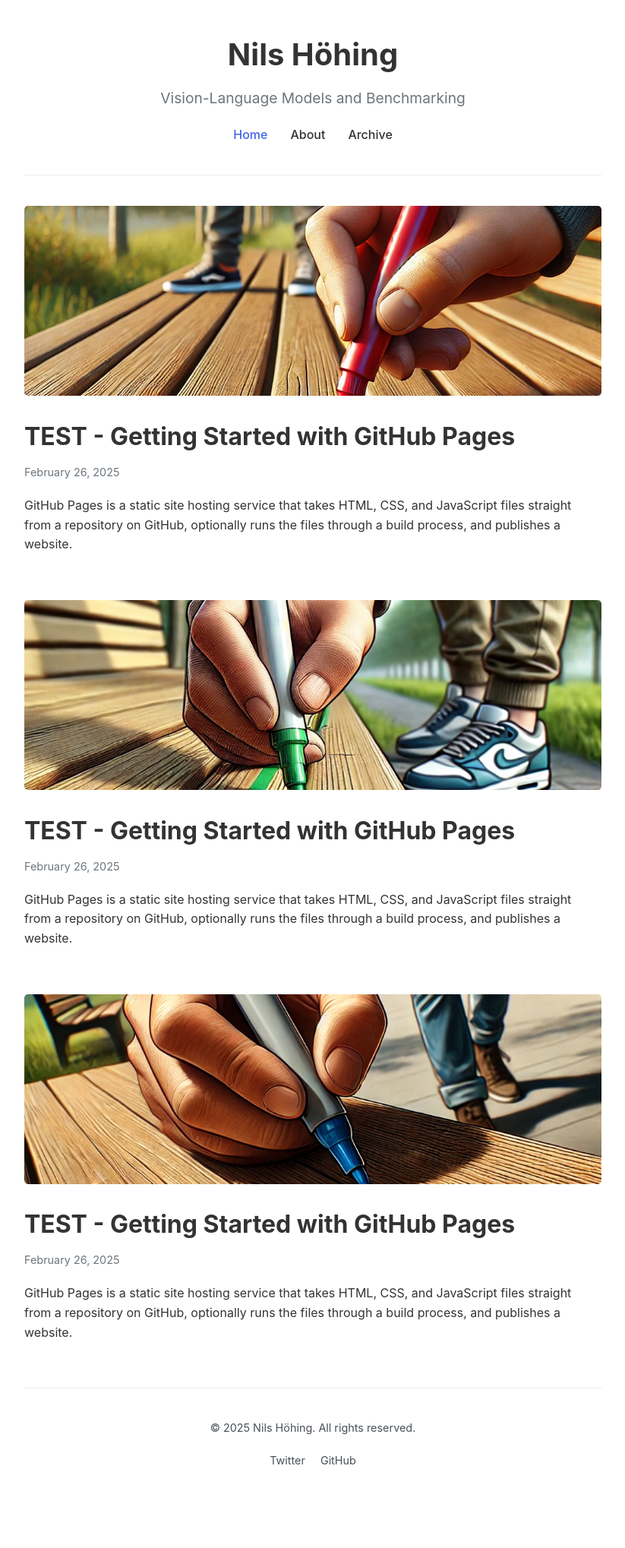
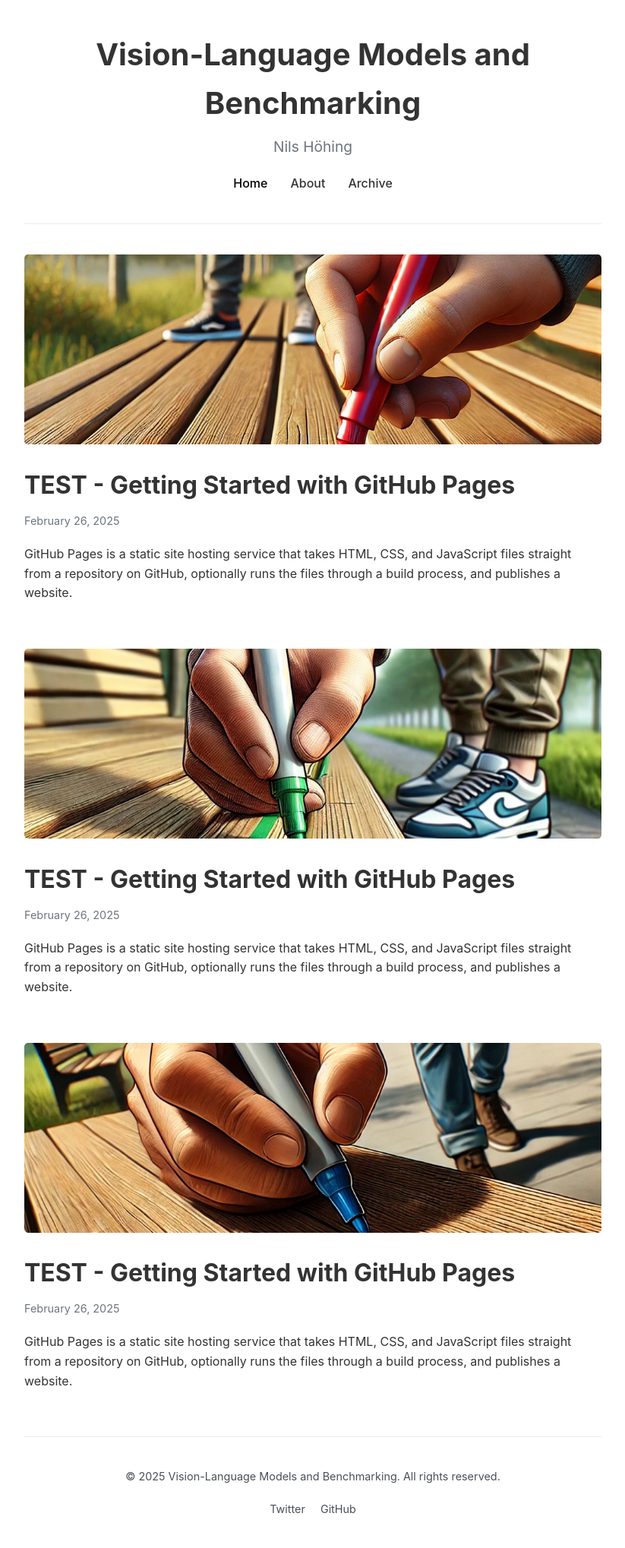
Before and after one commit to nilshoehing/nilshoehing.github.io, a Jekyll site: the page built from index.html, in a window 1280 px wide. Shown: the whole page at 76% size, without its empty margins (228-1051 px from the left). Built offline with Jekyll 4.4.1, drawn with Linux system fonts in a browser that asks for light colours; the list of posts is cut into pages by our own code; before the commit the page ends 1974 px from its top, so only the background shows below that.

Commit message:
change tab color

```diff
--- a/_config.yml
+++ b/_config.yml
@@ -1,6 +1,6 @@
 # Site settings
-title: Nils Höhing
-description: Vision-Language Models and Benchmarking
+title: Vision-Language Models and Benchmarking
+description: Nils Höhing
 baseurl: "" # the subpath of your site, e.g. /blog
 url: "" # the base hostname & protocol for your site, e.g. http://example.com
 about: "Hi, I am a PhD candidate in spatial understanding for Vision-Language Models at University College Dublin. Currently I am especially interested in benchmarks and evaluation."
--- a/assets/css/styles.css
+++ b/assets/css/styles.css
@@ -1,5 +1,5 @@
 :root {
-    --primary-color: #4263eb;
+    --primary-color: #000000;
     --text-color: #333;
     --light-gray: #f8f9fa;
     --border-color: #e9ecef;
```
